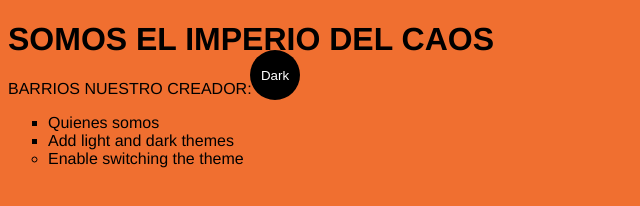
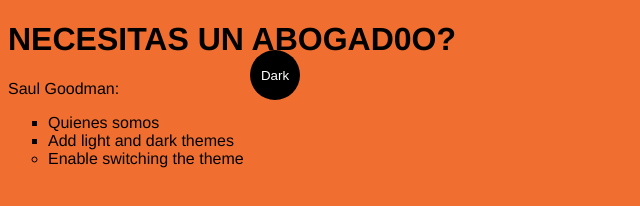
Before and after one commit to JLHMV19/RedMachine, a plain HTML site: page index.html in a window 1280 px wide. Shown: the whole page, without its empty margins (0-640 px from the left). Drawn offline with Linux system fonts and the light colour scheme.

Commit message:
cambio principal

```diff
--- a/index.html
+++ b/index.html
@@ -10,8 +10,8 @@
 
 <body>
     <body class="light-theme">
-    <h1>SOMOS EL IMPERIO DEL CAOS</h1>
-    <p id="msg">BARRIOS NUESTRO CREADOR:</p>
+    <h1>NECESITAS UN ABOGAD0O?</h1>
+    <p id="msg">Saul Goodman:</p>
     <ul>
       <li class="list">Quienes somos</li>
       <li class="list">Add light and dark themes</li>
```
